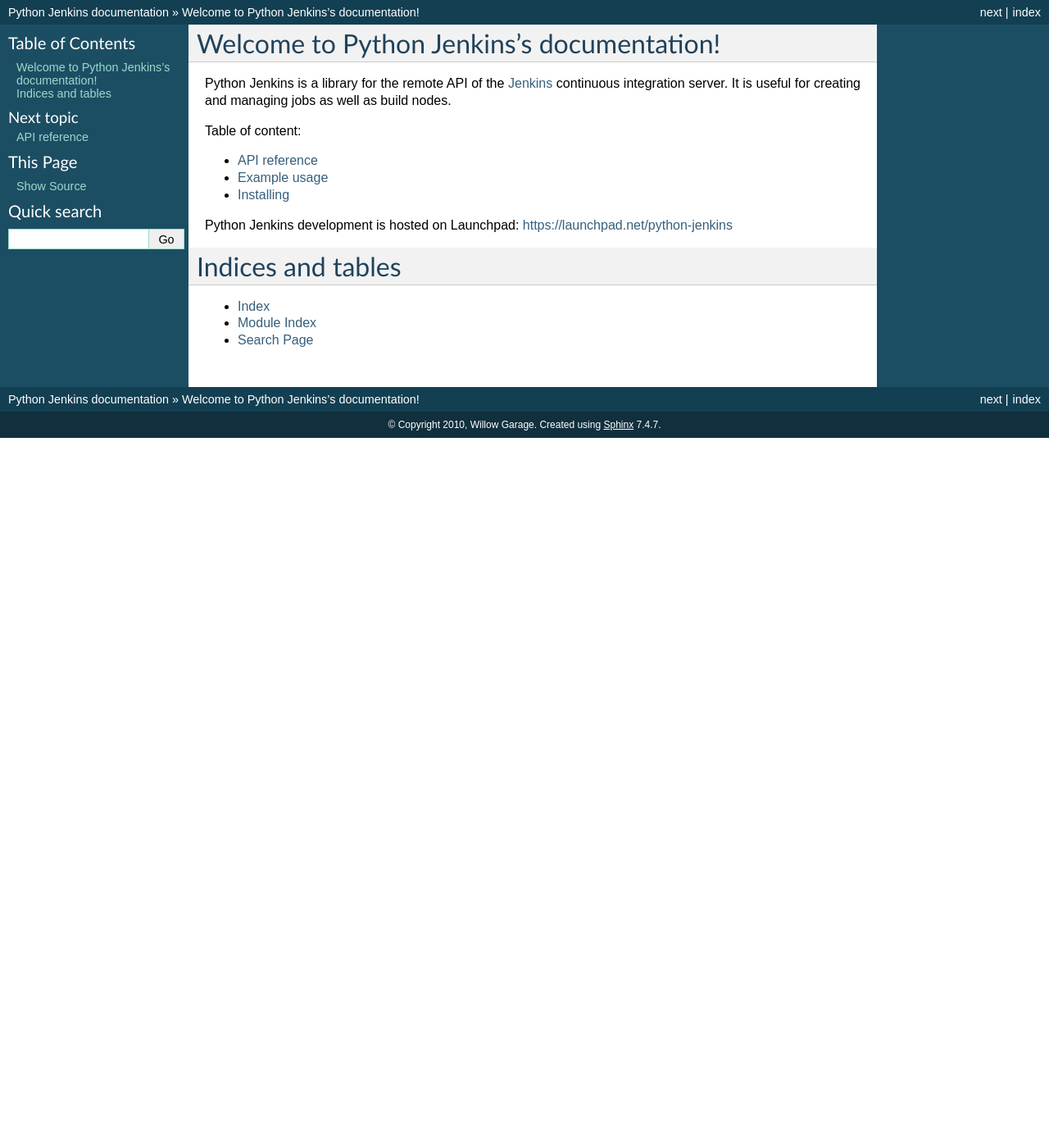
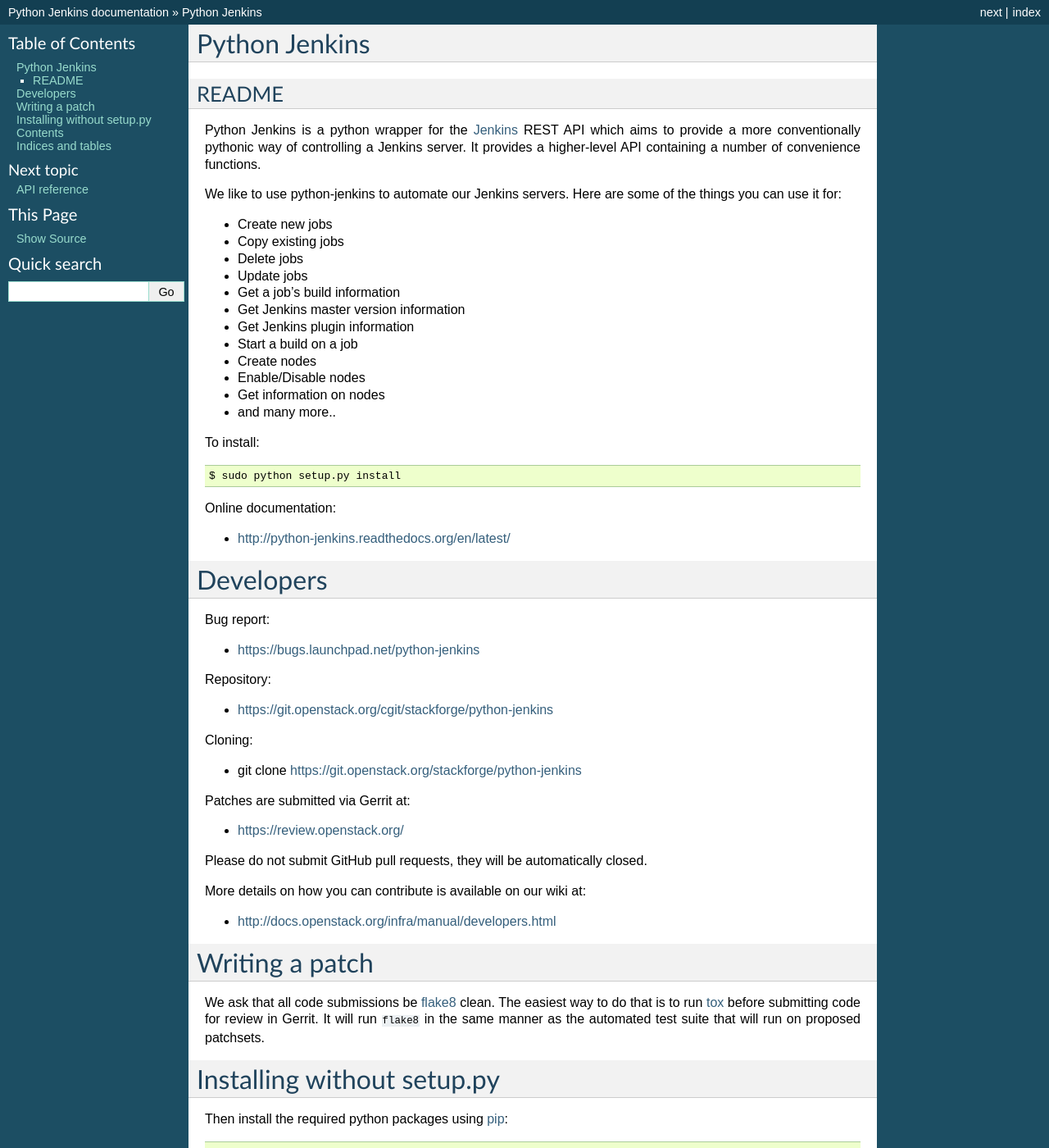
Before and after one commit to openstack-archive/python-jenkins, a Sphinx documentation site: the page built from doc/source/index.rst, in a window 1280 px wide and 1400 px high. Shown: the whole window at 82% size. Built offline with Sphinx 7.4.7, drawn with Linux system fonts in a browser that asks for light colours; the version number could not be read and is left out; some of the changed text lies outside the part shown.

Commit message:
Update and clean up docs
* Reference the readme.rst in index.rst to remove redundancy
* General cleanup and updates

Change-Id: I33c9c12b94282ce3a0b3366715a3797e6c3b019c

```diff
--- a/README.rst
+++ b/README.rst
@@ -1,10 +1,14 @@
-==============
-Python Jenkins
-==============
+======
+README
+======
 
-Python Jenkins is a python library that wraps the Jenkins REST interface.
-We like to use it to automate our Jenkins servers. Here are some of the
-things you can use it for:
+Python Jenkins is a python wrapper for the `Jenkins <http://jenkins-ci.org/>`_
+REST API which aims to provide a more conventionally pythonic way of controlling
+a Jenkins server.  It provides a higher-level API containing a number of
+convenience functions.
+
+We like to use python-jenkins to automate our Jenkins servers. Here are some of
+the things you can use it for:
 
 * Create new jobs
 * Copy existing jobs
@@ -33,9 +37,13 @@ Bug report:
 
 * https://bugs.launchpad.net/python-jenkins
 
+Repository:
+
+* https://git.openstack.org/cgit/stackforge/python-jenkins
+
 Cloning:
 
-* https://git.openstack.org/stackforge/python-jenkins
+* git clone https://git.openstack.org/stackforge/python-jenkins
 
 Patches are submitted via Gerrit at:
 
--- a/doc/source/index.rst
+++ b/doc/source/index.rst
@@ -1,19 +1,15 @@
-Welcome to Python Jenkins's documentation!
-==========================================
+Python Jenkins
+==============
 
-Python Jenkins is a library for the remote API of the `Jenkins
-<http://jenkins-ci.org/>`_ continuous integration server. It is useful
-for creating and managing jobs as well as build nodes.
+.. include:: ../../README.rst
 
-Table of content:
-
+Contents
+========
 .. toctree::
-    :maxdepth: 2
+    :maxdepth: 3
     :glob:
 
     *
-
-Python Jenkins development is hosted on Launchpad: https://launchpad.net/python-jenkins
 
 Indices and tables
 ==================
--- a/doc/source/install.rst
+++ b/doc/source/install.rst
@@ -25,3 +25,34 @@ And on Fedora 19 and later::
 For development::
 
     python setup.py develop
+
+
+Documentation
+-------------
+
+Documentation is included in the ``doc`` folder. To generate docs
+locally execute the command::
+
+    tox -e docs
+
+The generated documentation is then available under
+``doc/build/html/index.html``.
+
+Unit Tests
+----------
+
+Unit tests have been included and are in the ``tests`` folder.  We recently
+started including unit tests as examples in our documentation so to keep the
+examples up to date it is very important that we include unit tests for
+every module.  To run the unit tests, execute the command::
+
+    tox -e py27
+
+* Note: View ``tox.ini`` to run tests on other versions of Python.
+
+Test Coverage
+-------------
+
+To measure test coverage, execute the command::
+
+    tox -e cover
```
